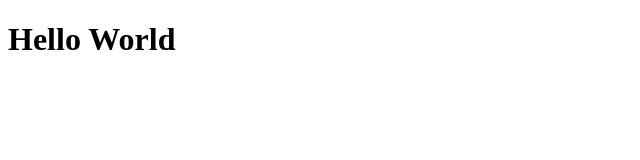
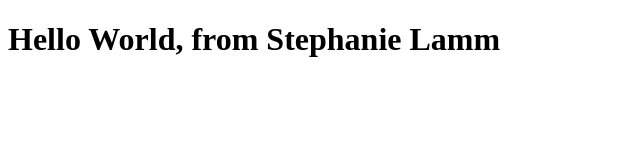
Before and after one commit to stephanielamm/helloworld, a plain HTML site: page index.html in a window 1280 px wide. Shown: the whole page, without its empty margins (0-640 px from the left). Drawn offline with Linux system fonts and the light colour scheme.

Commit message:
First name added.

```diff
--- a/index.html
+++ b/index.html
@@ -5,6 +5,6 @@
     <title>Hello World</title>
   </head>
   <body>
-    <h1>Hello World</h1>
+    <h1>Hello World, from Stephanie Lamm</h1>
   </body>
 </html>
```
